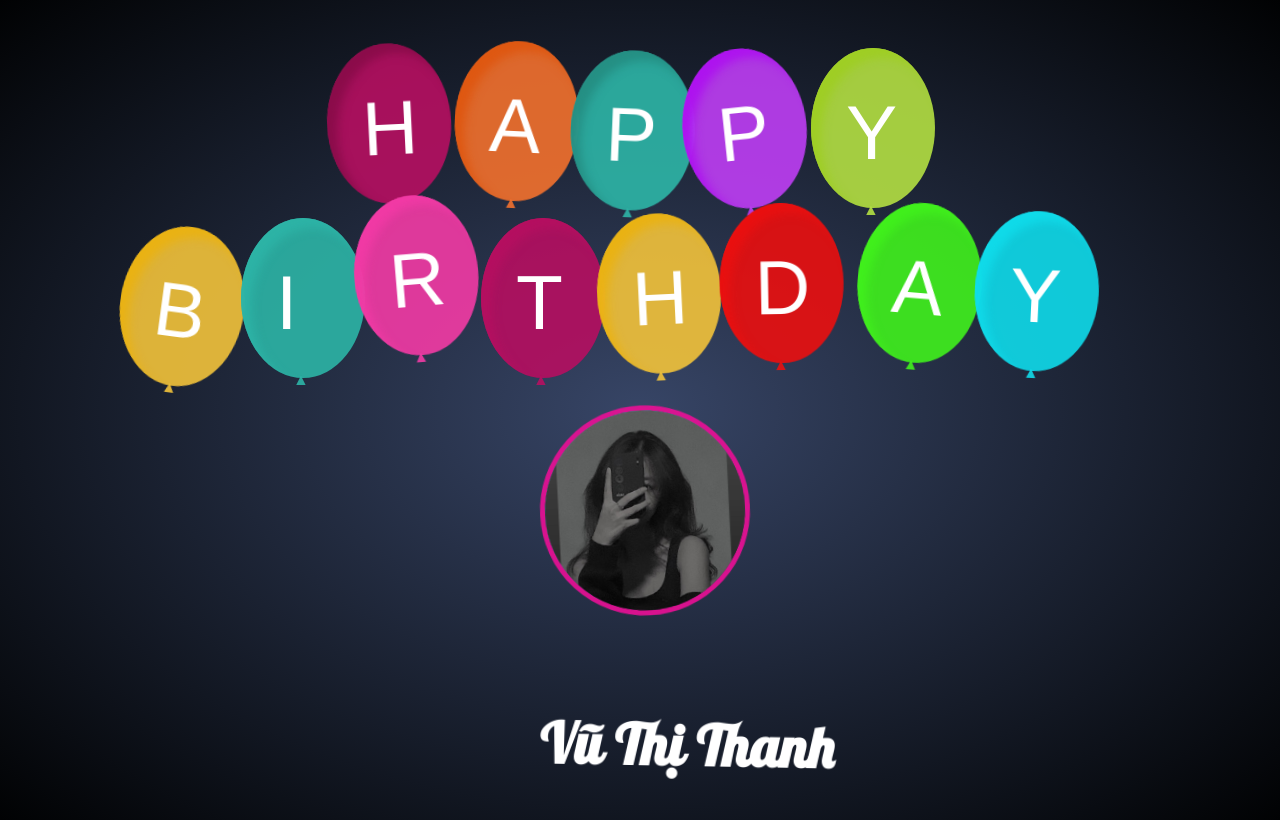
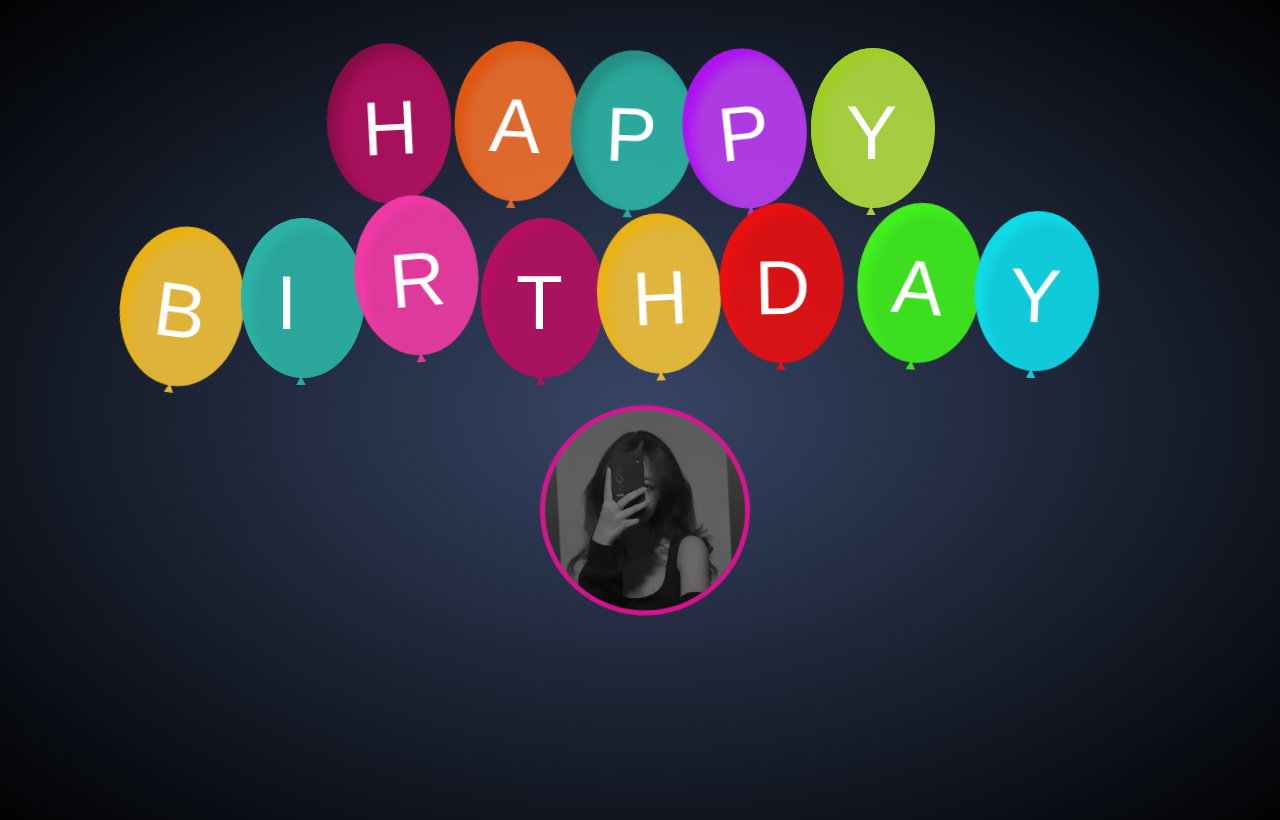
Before and after one commit to otisng/webdesign, a plain HTML site: page Happy Brithday/index.html in a window 1280 px wide. Drawn offline with nearby package versions, Linux system fonts and the light colour scheme; a web font is replaced by a local one.

Commit message:
Add files via upload
Update

```diff
--- a/Happy Brithday/index.html
+++ b/Happy Brithday/index.html
@@ -15,7 +15,7 @@
         <link rel="shortcut icon" type="image/png" href="./birthdayCake.png"/>
 
         <!-- 1. Đây là phần title của website -->
-        <title>Happy Birthday Bé Mây</title>
+        <title>Happy Birthday Vợ Yêu</title>
         <link rel="stylesheet" href="./style.css">
         <script>
             window.open = function () {};
@@ -60,7 +60,7 @@
                 <!-- 3. Avatar của người bạn muốn gởi lời chúc -->
                 <img src="./MyAvatar.jpg" alt="" class="avatar__img" onclick="showMessage()" />
                 <!-- 4. Tên của người đó -->
-                <h1 onclick="showMessage()" class="avatar__title">Vũ Thị Thanh</h1>
+                <!-- <h1 onclick="showMessage()" class="avatar__title" style="font-size: 40px; font-family: 'Times New Roman', Times, serif;">Vợ yêu của anh</h1> -->
             </div>
 
             <!-- 5. Phần nhạc -->
@@ -75,8 +75,8 @@
             function showMessage() {
                 // 6. Lời nhắn hiện ra khi bấm vào tên hoặc avatar
                 swal({
-                    title: "Lời nhắn", // Tiêu đề của popup
-                    text: "Một ngày đặc biệt đúng không? Chúc em có một ngày sinh nhật đầy ắp yêu thuơng và tiếng cười, thêm tuổi mới, thêm hạnh phúc, thêm nhiều niềm vui nhé! Chúc em thật nhiều sức khỏe, học tập thật tốt, nhiều may mắn, thực hiện được những ước mong trong cuộc sống! ", // Nội dung lời nhắn
+                    title: "Gửi vợ yêu ❤️", // Tiêu đề của popup
+                    text: "Cám ơn cái ngày em cất tiếng khóc oe oe chào đời, nếu không có ngày ấy, anh biết gửi trái tim này cho ai? Chúc mừng sinh nhật người con gái anh yêu <3, anh thường ngốc nghếch khi đứng trước em đến nỗi chẳng thể nghĩ được món quà nào để tặng em cả. Cuối cùng anh quyết định tặng em trái tim anh, ánh mắt và nụ cười anh… anh tặng em tình yêu sâu đậm nhất. Chúc em mạnh khỏe, ngày càng xinh đẹp, đáng yêu hơn nữa, chúc em thành công trong cuộc sống. Và anh chỉ mong được theo em trên đoạn đường còn lại để có thể dìu em khi em ngã, hạnh phục khi được thấy em cười, và bên cạnh em khi em cô đơn nhất, với anh như thế là đủ. Mãi yêu em ", // Nội dung lời nhắn
                     button: {
                         text: "❤️️",
                     },
```
